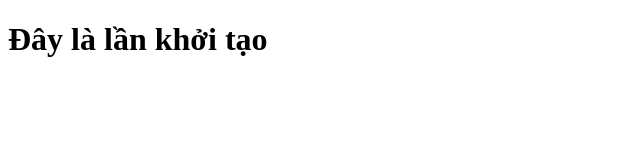
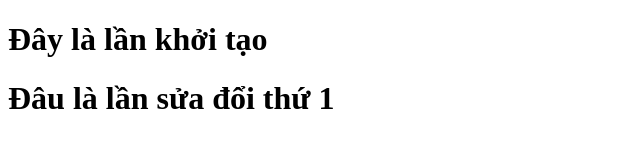
Before and after one commit to Gbao267/QuanLyCauHinh, a plain HTML site: page index.html in a window 1280 px wide. Shown: the whole page, without its empty margins (0-640 px from the left). Drawn offline with Linux system fonts and the light colour scheme.

Commit message:
lần đầu sửa đổi

```diff
--- a/index.html
+++ b/index.html
@@ -7,5 +7,6 @@
   </head>
   <body>
     <h1>Đây là lần khởi tạo</h1>
+    <h1>Đâu là lần sửa đổi thứ 1</h1>
   </body>
 </html>
```
